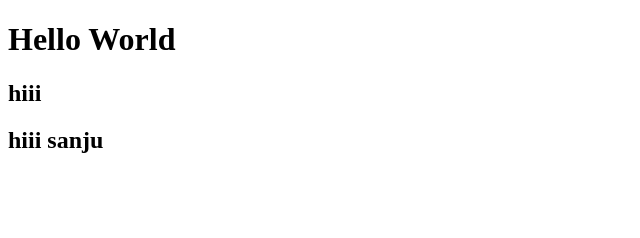
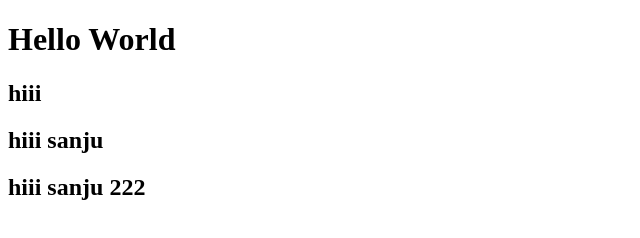
Before and after one commit to notesMafia/bk2, a plain HTML site: page index.html in a window 1280 px wide. Shown: the whole page, without its empty margins (0-640 px from the left). Drawn offline with Linux system fonts and the light colour scheme.

Commit message:
sanju branch 2

```diff
--- a/index.html
+++ b/index.html
@@ -9,5 +9,6 @@
     <h1>Hello World</h1>
     <h2>hiii </h2>
      <h2>hiii sanju </h2>
+       <h2>hiii sanju 222</h2>
 </body>
 </html>
```
